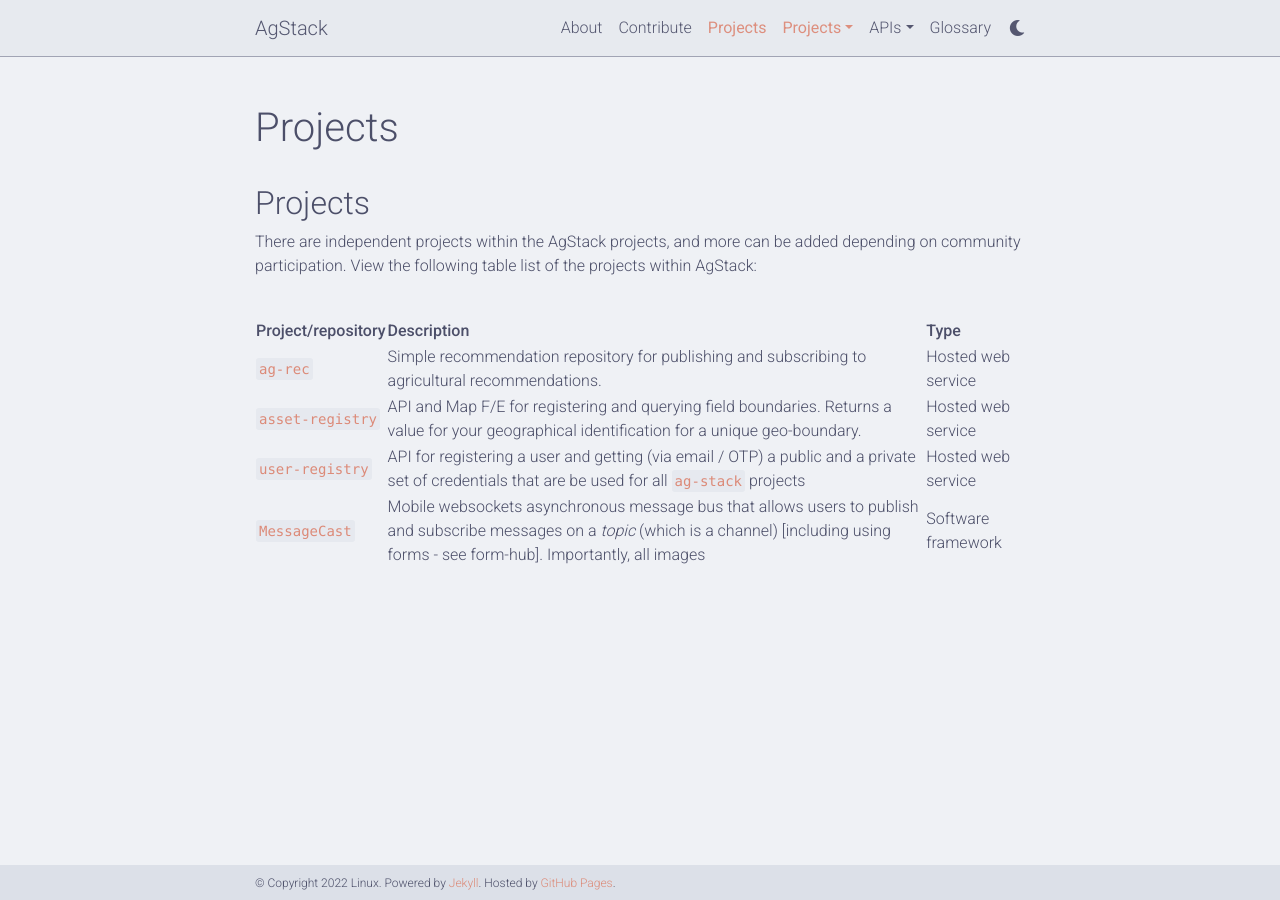
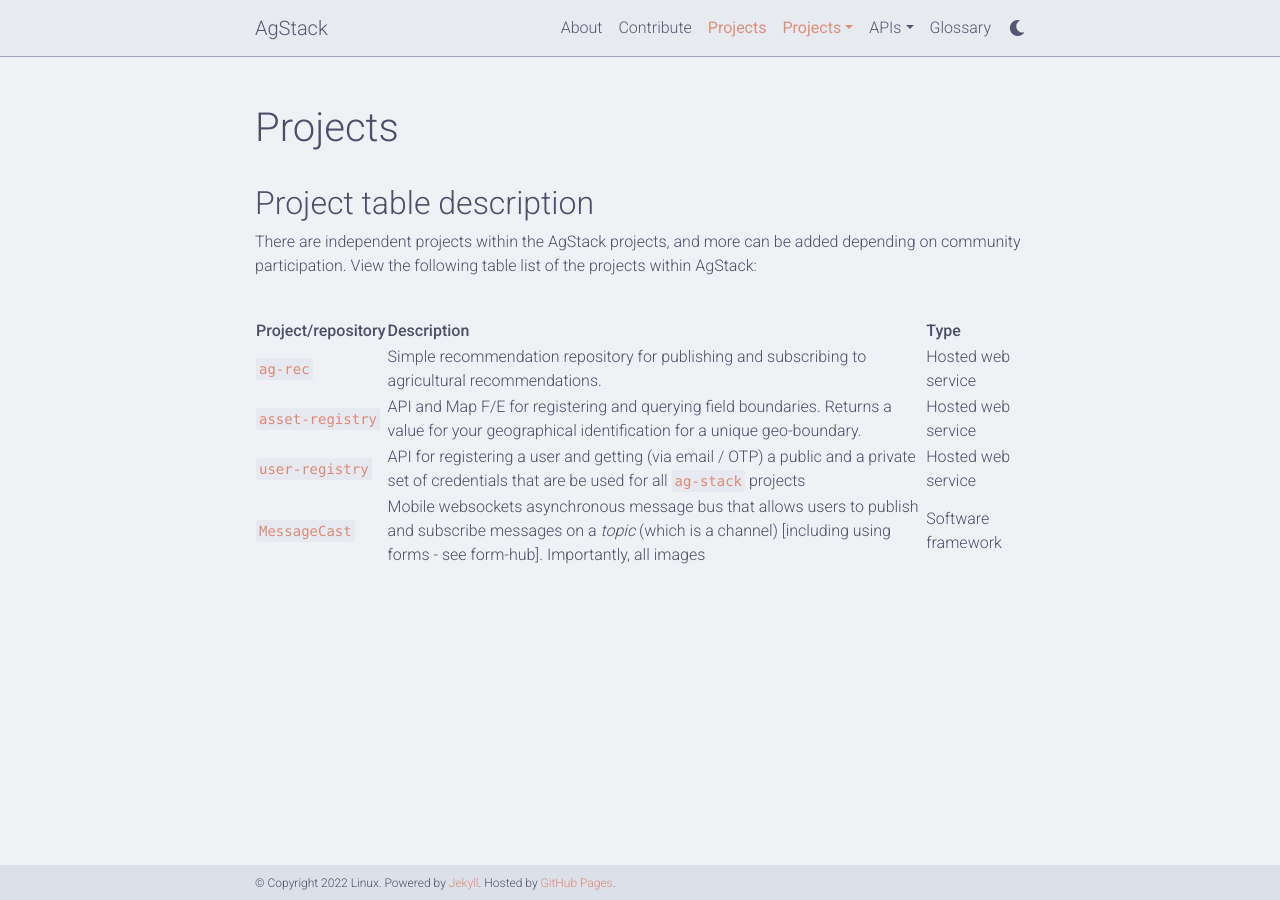
Before and after one commit to dockerymick/agstack, a Jekyll site: the page built from _pages/projects_overview.md, in a window 1280 px wide. Built offline with Jekyll 4.4.1, drawn with Linux system fonts in a browser that asks for light colours; comment, search, counter and statistics services are not loaded; a style sheet for code colours, icons or effects is not loaded.

Commit message:
Update projects_overview.md

```diff
--- a/_pages/projects_overview.md
+++ b/_pages/projects_overview.md
@@ -6,7 +6,7 @@ horizontal: false
 nav: true
 ---
 
-## Projects
+## Project table description
 <!--descriptions need to be revised-->
 There are independent projects within the AgStack projects, and more can be added depending on community participation. View the following table list of the projects within AgStack:
 
```
